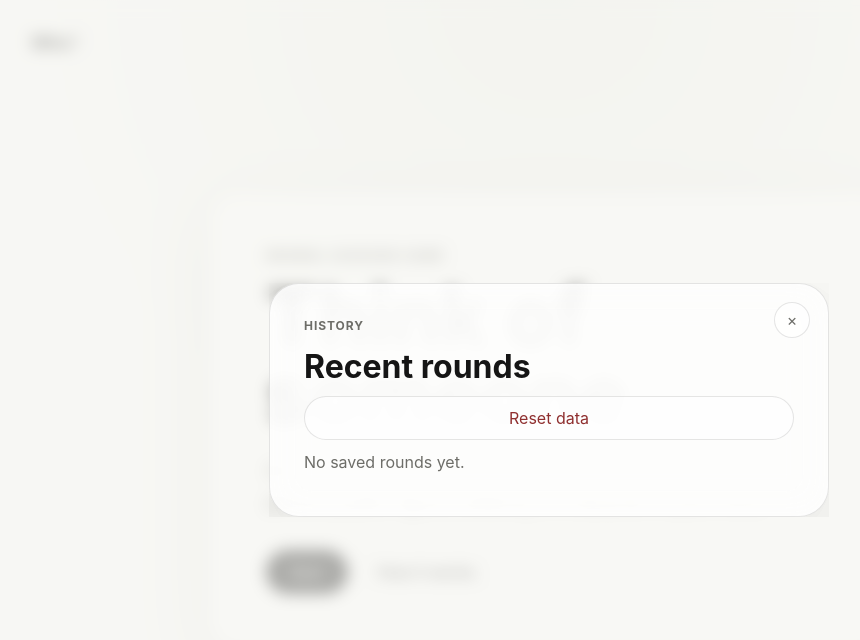
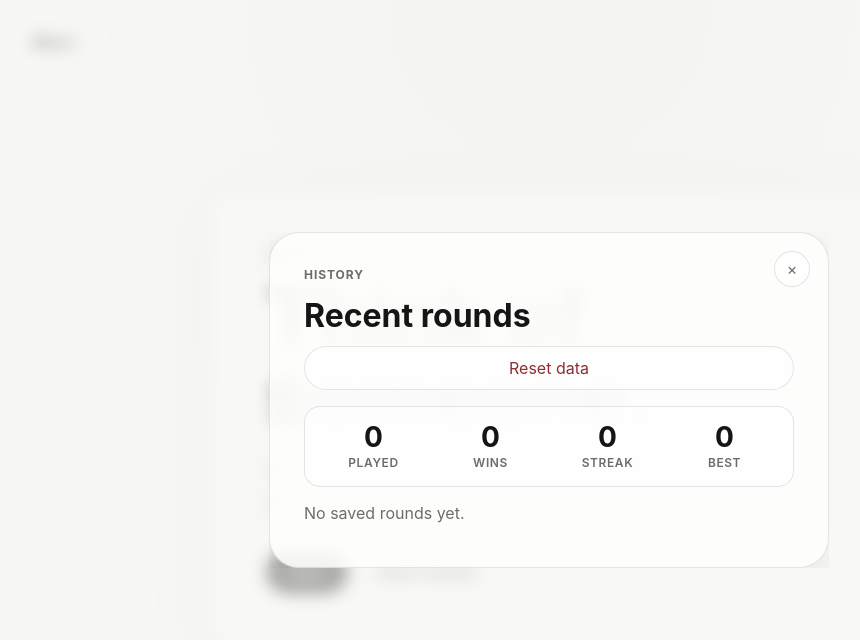
Before and after one commit to Mardakhay/Who, a React (Vite) app: page / in a window 1280 px wide. Both pictures are taken after a click on the button "History". Shown: the top 640 px of the page, without its empty margins (91-951 px from the left). Built offline with nearby package versions, Linux system fonts and the light colour scheme.

Commit message:
Enhance UX: Stats, transitions, hints

```diff
--- a/src/App.tsx
+++ b/src/App.tsx
@@ -4,6 +4,7 @@ import {
   HISTORY_LIMIT,
   createInitialState,
   createLearnedNode,
+  defaultStats,
   isBranch,
   isLeaf,
   loadStoredState,
@@ -196,10 +197,19 @@ export function App() {
 
   const addHistory = (success: boolean, character: string, itemConfidence: number) => {
     const item: HistoryItem = { character, confidence: itemConfidence, date: formatDate(), success };
-    updateStored((state) => ({
-      ...state,
-      history: [item, ...state.history].slice(0, HISTORY_LIMIT)
-    }));
+    updateStored((state) => {
+      const newStreak = success ? state.stats.currentStreak + 1 : 0;
+      return {
+        ...state,
+        history: [item, ...state.history].slice(0, HISTORY_LIMIT),
+        stats: {
+          gamesPlayed: state.stats.gamesPlayed + 1,
+          wins: state.stats.wins + (success ? 1 : 0),
+          currentStreak: newStreak,
+          bestStreak: Math.max(state.stats.bestStreak, newStreak)
+        }
+      };
+    });
   };
 
   const markCorrect = () => {
@@ -238,6 +248,7 @@ export function App() {
   const resetData = () => {
     clearActiveTimer();
     const nextState = createInitialState();
+    nextState.stats = { ...defaultStats };
     setStored(nextState);
     setPath([]);
     setFallback(null);
@@ -309,6 +320,15 @@ export function App() {
                   />
                 </div>
               </div>
+              {candidatesLeft > 1 && candidatesLeft <= 5 && (
+                <div className="candidates-preview">
+                  {candidateState.candidates.slice(0, 5).map((c, i) => (
+                    <span key={c.id} className="candidate-chip" style={{ animationDelay: `${i * 40}ms` }}>
+                      {c.name}
+                    </span>
+                  ))}
+                </div>
+              )}
               <p className="eyebrow">Question</p>
               <h2 id="questionText">{currentQuestion.text}</h2>
               <div className={`thinking${isThinking ? " is-visible" : ""}`} aria-hidden={!isThinking}>
@@ -443,6 +463,24 @@ export function App() {
             Reset data
           </button>
         </div>
+        <div className="stats-grid">
+          <div className="stat-item">
+            <span className="stat-value">{stored.stats.gamesPlayed}</span>
+            <span className="stat-label">Played</span>
+          </div>
+          <div className="stat-item">
+            <span className="stat-value">{stored.stats.wins}</span>
+            <span className="stat-label">Wins</span>
+          </div>
+          <div className="stat-item">
+            <span className="stat-value">{stored.stats.currentStreak}</span>
+            <span className="stat-label">Streak</span>
+          </div>
+          <div className="stat-item">
+            <span className="stat-value">{stored.stats.bestStreak}</span>
+            <span className="stat-label">Best</span>
+          </div>
+        </div>
         {stored.history.length === 0 ? (
           <p className="modal-note">No saved rounds yet.</p>
         ) : (
@@ -499,6 +537,18 @@ type ModalProps = {
 
 function Modal({ isOpen, onClose, labelledBy, children }: ModalProps) {
   const overlayRef = useRef<HTMLDivElement | null>(null);
+  const closeBtnRef = useRef<HTMLButtonElement | null>(null);
+
+  useEffect(() => {
+    if (isOpen) {
+      closeBtnRef.current?.focus();
+      const prevOverflow = document.body.style.overflow;
+      document.body.style.overflow = "hidden";
+      return () => {
+        document.body.style.overflow = prevOverflow;
+      };
+    }
+  }, [isOpen]);
 
   if (!isOpen) return null;
 
@@ -513,7 +563,13 @@ function Modal({ isOpen, onClose, labelledBy, children }: ModalProps) {
     >
       <div className="modal">
         <article className="modal-card glass-card" role="dialog" aria-modal="true" aria-labelledby={labelledBy}>
-          <button className="close-btn" type="button" aria-label="Close modal" onClick={onClose}>
+          <button
+            ref={closeBtnRef}
+            className="close-btn"
+            type="button"
+            aria-label="Close modal"
+            onClick={onClose}
+          >
             ×
           </button>
           {children}
--- a/src/game.ts
+++ b/src/game.ts
@@ -1,7 +1,14 @@
-import type { Answer, BranchNode, BranchSide, HistoryItem, StoredState, TreeNode } from "./types";
+import type { Answer, BranchNode, BranchSide, GameStats, HistoryItem, StoredState, TreeNode } from "./types";
 
 export const STORAGE_KEY = "who:mvp:v2";
 export const HISTORY_LIMIT = 12;
+
+export const defaultStats: GameStats = {
+  gamesPlayed: 0,
+  wins: 0,
+  currentStreak: 0,
+  bestStreak: 0
+};
 
 export const defaultTree: TreeNode = {
   question: "Is your character real?",
@@ -117,8 +124,19 @@ export const createLearnedNode = (
 
 export const createInitialState = (): StoredState => ({
   tree: cloneTree(defaultTree),
-  history: []
+  history: [],
+  stats: { ...defaultStats }
 });
+
+const sanitizeStats = (value: unknown): GameStats => {
+  if (!isPlainObject(value)) return { ...defaultStats };
+  return {
+    gamesPlayed: Math.max(0, Math.floor(Number(value.gamesPlayed) || 0)),
+    wins: Math.max(0, Math.floor(Number(value.wins) || 0)),
+    currentStreak: Math.max(0, Math.floor(Number(value.currentStreak) || 0)),
+    bestStreak: Math.max(0, Math.floor(Number(value.bestStreak) || 0))
+  };
+};
 
 const sanitizeHistory = (value: unknown): HistoryItem[] => {
   if (!Array.isArray(value)) return [];
@@ -146,7 +164,8 @@ export const loadStoredState = (): StoredState => {
     const saved = JSON.parse(localStorage.getItem(STORAGE_KEY) || "{}") as Partial<StoredState>;
     return {
       tree: sanitizeTree(saved.tree),
-      history: sanitizeHistory(saved.history)
+      history: sanitizeHistory(saved.history),
+      stats: sanitizeStats(saved.stats)
     };
   } catch {
     return createInitialState();
--- a/styles.css
+++ b/styles.css
@@ -121,6 +121,21 @@ textarea:focus-visible {
 
 .view.is-active {
   display: grid;
+}
+
+.view.is-active .glass-card {
+  animation: fadeSlideIn 320ms ease-out;
+}
+
+@keyframes fadeSlideIn {
+  from {
+    opacity: 0;
+    transform: translateY(16px);
+  }
+  to {
+    opacity: 1;
+    transform: translateY(0);
+  }
 }
 
 .glass-card {
@@ -267,6 +282,31 @@ h3 {
   font-size: 0.82rem;
 }
 
+.candidates-preview {
+  display: flex;
+  flex-wrap: wrap;
+  gap: 8px;
+  margin-bottom: 20px;
+}
+
+.candidate-chip {
+  padding: 6px 14px;
+  background: rgba(0, 0, 0, 0.05);
+  border-radius: 999px;
+  font-size: 0.85rem;
+  color: var(--muted);
+  animation: chipPop 280ms ease-out forwards;
+  opacity: 0;
+  transform: scale(0.9);
+}
+
+@keyframes chipPop {
+  to {
+    opacity: 1;
+    transform: scale(1);
+  }
+}
+
 .progress-track {
   height: 8px;
   overflow: hidden;
@@ -309,8 +349,12 @@ h3 {
 .thinking {
   display: none;
   margin-top: 28px;
+  padding: 16px 24px;
+  background: rgba(100, 100, 100, 0.06);
+  border-radius: 16px;
   color: var(--muted);
   font-weight: 650;
+  text-align: center;
 }
 
 .thinking.is-visible {
@@ -348,12 +392,34 @@ h3 {
   z-index: 10;
   background: rgba(245, 245, 241, 0.68);
   backdrop-filter: blur(8px);
+  animation: backdropFadeIn 200ms ease-out;
+}
+
+@keyframes backdropFadeIn {
+  from {
+    opacity: 0;
+  }
+  to {
+    opacity: 1;
+  }
 }
 
 .modal-card {
   width: 100%;
   padding: clamp(24px, 5vw, 34px);
   position: relative;
+  animation: modalSlideIn 280ms ease-out;
+}
+
+@keyframes modalSlideIn {
+  from {
+    opacity: 0;
+    transform: translateY(20px) scale(0.97);
+  }
+  to {
+    opacity: 1;
+    transform: translateY(0) scale(1);
+  }
 }
 
 .modal form {
@@ -469,6 +535,40 @@ textarea {
 
 .history-header h3 {
   margin: 0;
+}
+
+.stats-grid {
+  display: grid;
+  grid-template-columns: repeat(4, 1fr);
+  gap: 12px;
+  margin-bottom: 20px;
+  padding: 16px;
+  background: rgba(255, 255, 255, 0.5);
+  border-radius: 16px;
+  border: 1px solid var(--line);
+}
+
+.stat-item {
+  display: flex;
+  flex-direction: column;
+  align-items: center;
+  gap: 4px;
+  text-align: center;
+}
+
+.stat-value {
+  font-size: 1.75rem;
+  font-weight: 700;
+  color: var(--text);
+  line-height: 1;
+}
+
+.stat-label {
+  font-size: 0.75rem;
+  color: var(--muted);
+  text-transform: uppercase;
+  letter-spacing: 0.05em;
+  font-weight: 600;
 }
 
 .history-list {
```
Also changed, not shown: src/types.ts (+8 -0 lines).
